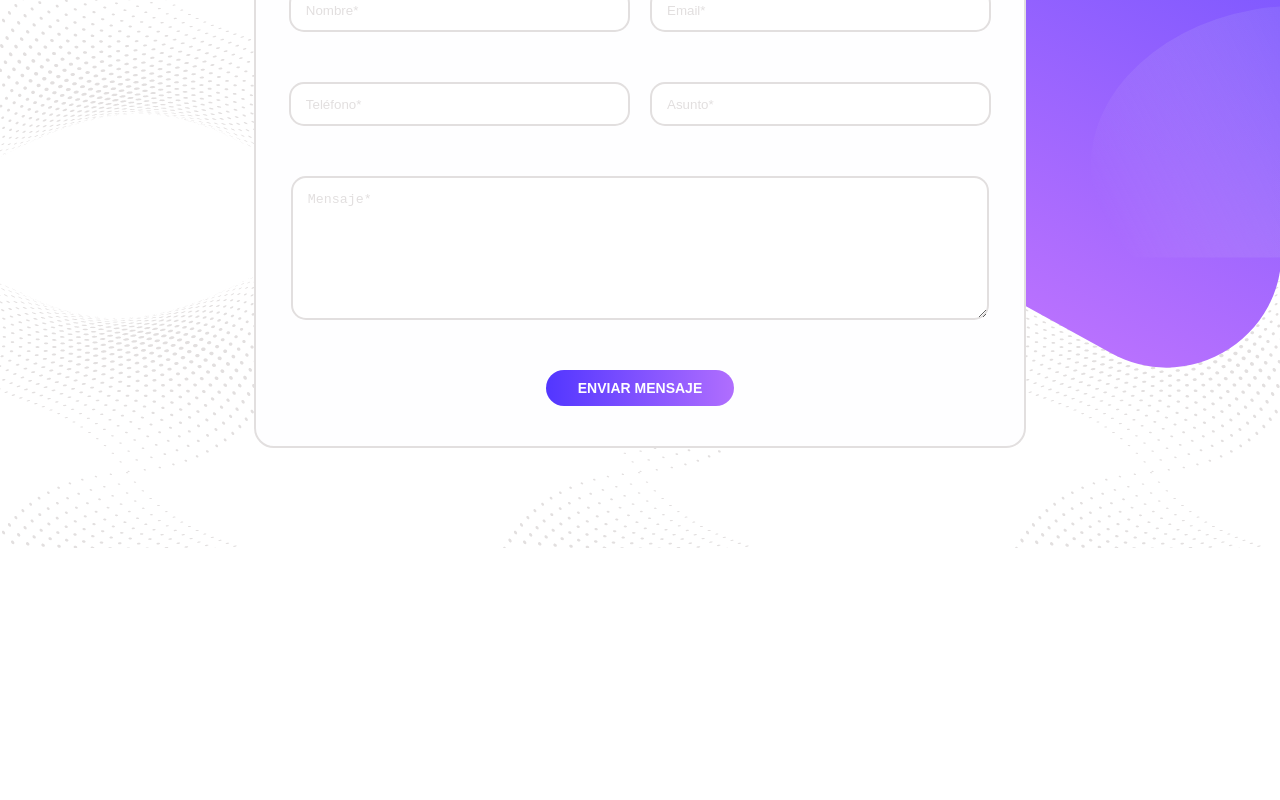
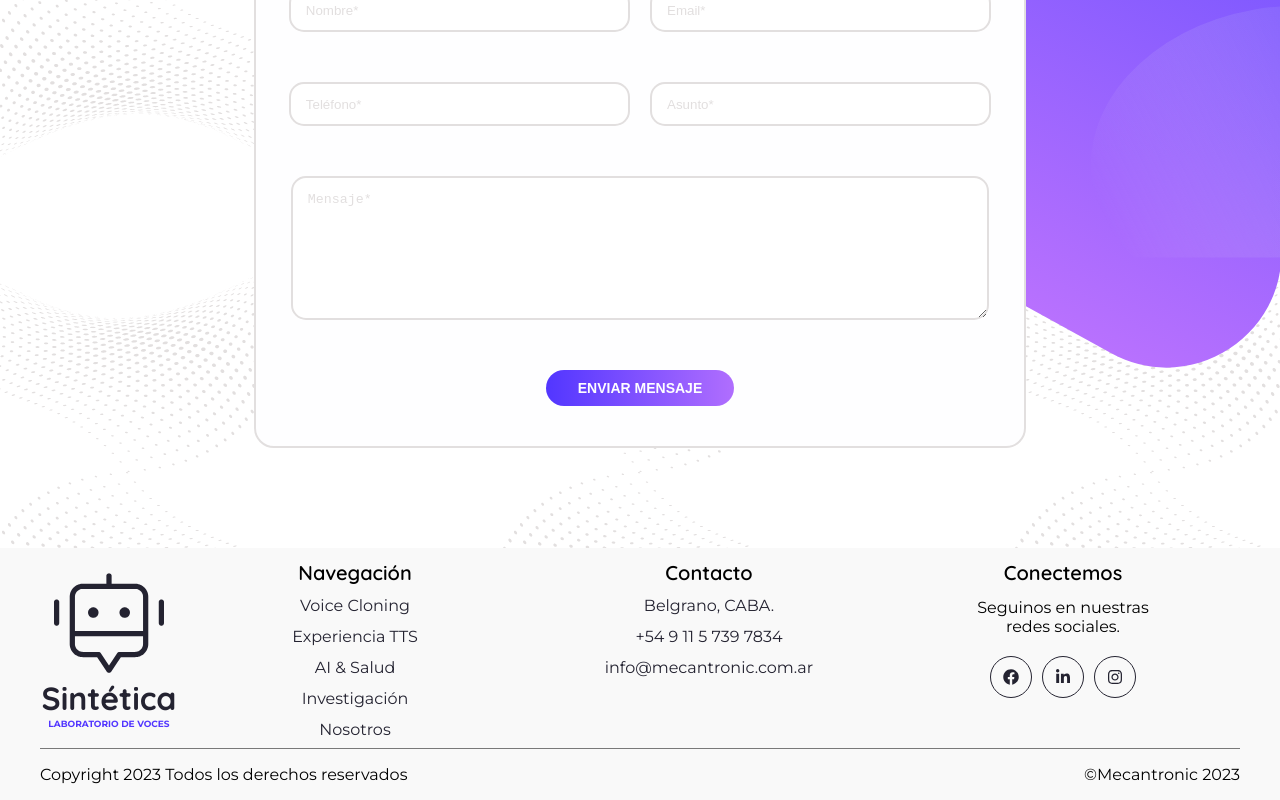
Before and after one commit to mecantronic/sintetica-page, a React (Vite) app: page /#/ in a window 1280 px wide. Shown: the part 3912-4712 px from the top of the page. Before the commit the page ends 4460 px from the top, so only its background shows below. Built offline with nearby package versions, Linux system fonts and the light colour scheme; no server answers.

Commit message:
feat: create footer component and resolve issue #19

```diff
--- /dev/null
+++ b/src/components/Footer.jsx
@@ -0,0 +1,81 @@
+import { FaFacebook, FaLinkedinIn, FaInstagram } from "react-icons/fa";
+import {
+  Brand,
+  Contact,
+  Copyright,
+  Directions,
+  FooterContainer,
+  FooterContent,
+  Icons,
+  Links,
+  Nav,
+  NavA,
+  NavLink,
+  NavTitles,
+  Navigators,
+  Robot,
+  SocialIcon,
+  SocialMedia,
+  TextLogo,
+} from "../styles/components/footer.style";
+
+function Footer() {
+  return (
+    <FooterContainer>
+      <FooterContent>
+        <Nav>
+          <Brand>
+            <Robot src="assets/sintetica-black-logo.svg" alt="logo" />
+            <TextLogo>
+              <h1>Sintética</h1>
+              <p>Laboratorio de voces</p>
+            </TextLogo>
+          </Brand>
+          <Links>
+            <Directions>
+              <Navigators>
+                <NavTitles>Navegación</NavTitles>
+                <NavLink to="/VoiceCloning">Voice Cloning</NavLink>
+                <NavLink to="/Maintenance">Experiencia TTS</NavLink>
+                <NavLink to="/Maintenance">AI & Salud</NavLink>
+                <NavLink to="/Maintenance">Investigación</NavLink>
+                <NavLink to="/Maintenance">Nosotros</NavLink>
+              </Navigators>
+              <Contact>
+                <NavTitles>Contacto</NavTitles>
+                <NavA href="" rel="noreferrer">Belgrano, CABA.</NavA>
+                <NavA href="https://wa.me/5491157397834" target="_blank" rel="noreferrer">+54 9 11 5 739 7834</NavA>
+                <NavA href="mailto:info@mecantronic.com.ar">info@mecantronic.com.ar</NavA>
+              </Contact>
+            </Directions>
+            <SocialMedia>
+              <NavTitles>Conectemos</NavTitles>
+              <p>Seguinos en nuestras</p>
+              <p>redes sociales.</p>
+              <Icons>
+                <SocialIcon href="https://www.facebook.com/mecantronic" target="_blank" rel="noreferrer">
+                  <FaFacebook />
+                </SocialIcon>
+                <SocialIcon href="https://www.linkedin.com/company/mecantronic-sa/" target="_blank" rel="noreferrer">
+                  <FaLinkedinIn />
+                </SocialIcon>
+                <SocialIcon href="https://www.instagram.com/mecantronic/?hl=es" target="_blank" rel="noreferrer">
+                  <FaInstagram />
+                </SocialIcon>
+              </Icons>
+            </SocialMedia>
+          </Links>
+        </Nav>
+        <Copyright>
+          <p>Copyright 2023 Todos los derechos reservados</p>
+          <p>©Mecantronic 2023</p>
+        </Copyright>
+      </FooterContent>
+    </FooterContainer>
+    /* 1200 138 352 352 352 */
+    /* 992 113 293 293 293 */
+    /* 767 113 293 293 293 */
+  );
+}
+
+export default Footer;
--- a/src/pages/Home.jsx
+++ b/src/pages/Home.jsx
@@ -7,6 +7,7 @@ import ContactForm from "../components/ContactForm";
 import { useState } from "react";
 import Modal from "../components/Modal";
 import { BackcgroundImage, HomeWrapper } from "../styles/pages/home.style";
+import Footer from "../components/Footer";
 
 function Home() {
   const [isModalOpen, setIsModalOpen] = useState(false);
@@ -35,6 +36,7 @@ function Home() {
           <ContactForm />
         </Modal>
       )}
+      <Footer />
     </HomeWrapper>
   );
 }
--- a/src/pages/IA.jsx
+++ b/src/pages/IA.jsx
@@ -4,6 +4,7 @@ import WhySection from "../components/IA-salud/WhySection";
 import MiIdentidadVocal from "../components/IA-salud/MiIdentidadVocal";
 import NewsSection from "../components/IA-salud/NewsSection";
 import { IaWrapper } from "../styles/pages/ia.style";
+import Footer from "../components/Footer";
 
 function IA() {
   return (
@@ -13,6 +14,7 @@ function IA() {
       <MiIdentidadVocal />
       <NewsSection />
       <ContactSection />
+      <Footer />
     </IaWrapper>
   );
 }
--- a/src/pages/Maintenance.jsx
+++ b/src/pages/Maintenance.jsx
@@ -1,4 +1,5 @@
 import Details2Link from "../components/buttons/Details2Link";
+import Footer from "../components/Footer";
 import Navbar from "../components/Navbar";
 import {
   BTN,
@@ -22,6 +23,7 @@ function Maintenance() {
           </BTN>
         </Text>
       </Container>
+      <Footer />
     </MaintenanceWrapper>
   );
 }
--- a/src/pages/VoiceCloning.jsx
+++ b/src/pages/VoiceCloning.jsx
@@ -6,6 +6,7 @@ import { useState } from "react";
 import Modal from "../components/Modal";
 import ContactForm from "../components/ContactForm";
 import { VoiceWrapper } from "../styles/pages/voiceCloning.style";
+import Footer from "../components/Footer";
 
 function Home() {
   const [isModalOpen, setIsModalOpen] = useState(false);
@@ -31,6 +32,7 @@ function Home() {
           <ContactForm />
         </Modal>
       )}
+      <Footer />
     </VoiceWrapper>
   );
 }
--- /dev/null
+++ b/src/styles/components/footer.style.js
@@ -0,0 +1,307 @@
+import styled from "styled-components";
+import theme from "../theme";
+import { Link } from "react-router-dom";
+
+export const FooterContainer = styled.div`
+  display: flex;
+  align-items: center;
+  justify-content: center;
+  width: 100vw;
+  height: 100%;
+  background-color: ${theme.colors.seasalt};
+`;
+
+export const FooterContent = styled.footer`
+  display: flex;
+  justify-content: center;
+  align-items: center;
+  flex-direction: column;
+`;
+
+export const Nav = styled.div`
+  display: flex;
+  flex-direction: row;
+  align-items: center;
+  width: 1200px;
+
+  @media (max-width: ${theme.bp.large}) {
+    width: 992px;
+  }
+  @media (max-width: ${theme.bp.medium}) {
+    width: 767px;
+  }
+  @media (max-width: ${theme.bp.small}) {
+    width: 576px;
+  }
+  @media (max-width: ${theme.bp["x-small"]}) {
+    width: 300px;
+    flex-direction: column;
+  }
+`;
+
+export const Brand = styled.div`
+  display: flex;
+  flex-direction: column;
+  align-items: center;
+  justify-content: center;
+  height: 200px;
+  width: 138px;
+  margin-right: 0px;
+
+  @media (max-width: ${theme.bp.large}) {
+    width: 113px;
+  }
+  @media (max-width: ${theme.bp.small}) {
+    display: none;
+  }
+`;
+export const Robot = styled.img`
+  width: 110px;
+
+  @media (max-width: ${theme.bp.large}) {
+    width: 90px;
+  }
+`;
+
+export const TextLogo = styled.div`
+  h1 {
+    text-align: center;
+    margin: 0;
+    font-size: 32px;
+    color: ${theme.colors.raisinblack};
+  }
+  p {
+    text-align: center;
+    margin: 0;
+    font-size: 9px;
+    font-weight: 700;
+    color: ${theme.colors.electricindigo};
+    text-transform: uppercase;
+  }
+
+  @media (max-width: ${theme.bp.large}) {
+    h1 {
+      font-size: 28px;
+    }
+    p {
+      font-size: 8px;
+    }
+  }
+`;
+
+export const Links = styled.div`
+  display: flex;
+  flex-direction: row;
+  height: 200px;
+  @media (max-width: ${theme.bp["x-small"]}) {
+    width: 300px;
+    flex-direction: column;
+    height: 100%;
+  }
+`;
+
+export const Directions = styled.div`
+  display: flex;
+  flex-direction: row;
+  height: 100%;
+  @media (max-width: ${theme.bp["x-small"]}) {
+    width: 300px;
+    flex-direction: column;
+  }
+`;
+
+export const Navigators = styled.div`
+  display: flex;
+  flex-direction: column;
+  align-items: center;
+  width: 354px;
+  height: 100%;
+
+  @media (max-width: ${theme.bp.large}) {
+    width: 293px;
+  }
+  @media (max-width: ${theme.bp.medium}) {
+    width: 218px;
+  }
+  @media (max-width: ${theme.bp.small}) {
+    width: 192px;
+  }
+  @media (max-width: ${theme.bp["x-small"]}) {
+    width: 300px;
+  }
+`;
+
+export const NavTitles = styled.h5`
+  font-size: 20px;
+  line-height: 20px;
+  font-weight: 600;
+  padding: 15px 0;
+  margin: 0;
+
+  @media (max-width: ${theme.bp.small}) {
+    font-size: 16px;
+    line-height: 16px;
+  }
+`;
+
+export const NavLink = styled(Link)`
+  display: flex;
+  color: ${theme.colors.raisinblack};
+  text-decoration: none;
+  text-align: center;
+  width: fit-content;
+  font-size: 16px;
+  line-height: 16px;
+  font-weight: 400;
+  position: relative;
+  margin: 0;
+  padding-bottom: 5px;
+  margin-bottom: 10px;
+
+  &::before {
+    content: "";
+    position: absolute;
+    bottom: 0px;
+    left: 0px;
+    width: 0px;
+    border-bottom: 2px solid ${theme.colors.electricindigo};
+    transition: all 1s ease;
+  }
+  &:hover:before {
+    width: 100%;
+  }
+
+  @media (max-width: ${theme.bp.small}) {
+    font-size: 12px;
+    line-height: 12px;
+  }
+`;
+
+export const NavA = styled.a`
+  display: flex;
+  color: ${theme.colors.raisinblack};
+  text-decoration: none;
+  text-align: center;
+  width: fit-content;
+  font-size: 16px !important;
+  line-height: 16px !important;
+  font-weight: 400 !important;
+  position: relative;
+  margin: 0;
+  padding-bottom: 5px;
+  margin-bottom: 10px;
+
+  &::before {
+    content: "";
+    position: absolute;
+    bottom: 0px;
+    left: 0px;
+    width: 0px;
+    border-bottom: 2px solid ${theme.colors.electricindigo};
+    transition: all 1s ease;
+  }
+  &:hover:before {
+    width: 100%;
+  }
+
+  @media (max-width: ${theme.bp.large}) {
+    font-size: 12px;
+  }
+  @media (max-width: ${theme.bp.small}) {
+    font-size: 12px !important;
+    line-height: 12px !important;
+  }
+`;
+
+export const Contact = styled.div`
+  display: flex;
+  flex-direction: column;
+  flex-wrap: wrap;
+  align-items: center;
+  width: 354px;
+  height: 100%;
+
+  @media (max-width: ${theme.bp.large}) {
+    width: 293px;
+  }
+  @media (max-width: ${theme.bp.medium}) {
+    width: 218px;
+  }
+  @media (max-width: ${theme.bp.small}) {
+    width: 192px;
+  }
+  @media (max-width: ${theme.bp["x-small"]}) {
+    width: 300px;
+  }
+`;
+
+export const SocialMedia = styled.div`
+  display: flex;
+  flex-direction: column;
+  align-items: center;
+  width: 354px;
+
+  p {
+    margin: 0;
+  }
+
+  @media (max-width: ${theme.bp.large}) {
+    width: 293px;
+  }
+  @media (max-width: ${theme.bp.medium}) {
+    width: 218px;
+  }
+  @media (max-width: ${theme.bp.small}) {
+    p {
+      font-size: 12px;
+      line-height: 12px;
+    }
+  }
+  @media (max-width: ${theme.bp.small}) {
+    width: 192px;
+  }
+  @media (max-width: ${theme.bp["x-small"]}) {
+    width: 300px;
+  }
+`;
+
+export const Icons = styled.div`
+  display: flex;
+  align-items: center;
+  justify-content: center;
+  padding-top: 20px;
+`;
+
+export const SocialIcon = styled.a`
+  text-decoration: none;
+  height: 40px;
+  width: 40px;
+  display: flex;
+  align-items: center;
+  justify-content: center;
+  color: ${theme.colors.raisinblack};
+  border: 1px solid ${theme.colors.raisinblack};
+  border-radius: 50px;
+  margin: 0 5px;
+
+  &:hover {
+    color: ${theme.colors.electricindigo};
+    border-color: ${theme.colors.electricindigo};
+  }
+`;
+
+export const Copyright = styled.div`
+  display: flex;
+  flex-direction: row;
+  width: 100%;
+  justify-content: space-between;
+  border-top: 1px solid ${theme.colors.gray};
+  @media (max-width: ${theme.bp["x-small"]}) {
+    width: 300px;
+    flex-direction: column;
+    align-items: center;
+    justify-content: center;
+    text-align: center;
+    margin-top: 20px;
+  }
+`;
```
